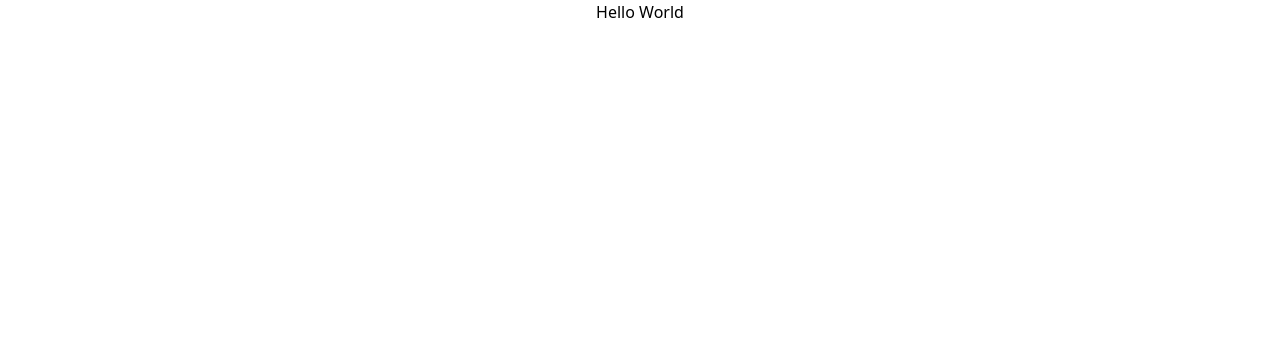
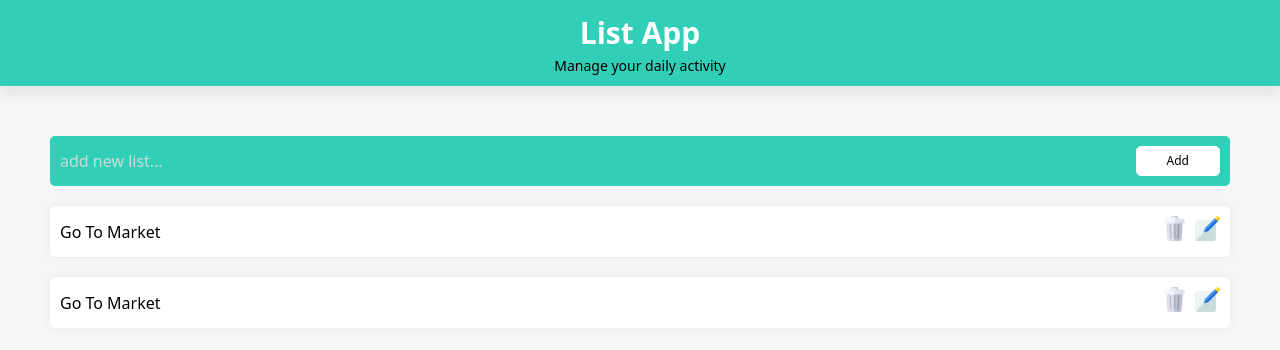
Before and after one commit to rohitnbt/list-app-repo, a React (Create React App) app: page / in a window 1280 px wide. Shown: the top 350 px of the page. Built offline with nearby package versions, Linux system fonts and the light colour scheme.

Commit message:
created design

```diff
--- a/src/App.js
+++ b/src/App.js
@@ -1,9 +1,11 @@
 import './App.css';
+import TodoList from './TodoList';
+
 
 function App() {
   return (
     <div className="App">
-      <h1 className='text-20xl'>Hello World</h1>
+    <TodoList />
     </div>
   );
 }
--- /dev/null
+++ b/src/CreateTodo.js
@@ -0,0 +1,12 @@
+import React from 'react'
+
+export default function CreateTodo() {
+    return (
+        <>
+            <div className='todo-add flex justify-between items-center mb-5'>
+                <input className='w-full' type="text" placeholder='add new list...' />
+                <button>Add</button>
+            </div>
+        </>
+    )
+}
--- /dev/null
+++ b/src/TodoItem.js
@@ -0,0 +1,18 @@
+import React from 'react'
+import Delete from './delete.png'
+import Edit from './editing.png'
+
+
+export default function TodoItem() {
+    return (
+        <>
+           <div className='todo-item mb-5'>
+                <h3 className='todo-heading'>Go To Market</h3>
+                <div className='todo-icons'>
+                    <button className='delete-icon mr-2'><img src={Delete} alt="Delete" /></button>
+                    <button className='edit-icon'><img src={Edit} alt="Edit" /></button>
+                </div>
+           </div>
+        </>
+    )
+}
--- /dev/null
+++ b/src/TodoList.js
@@ -0,0 +1,20 @@
+import React from 'react'
+import TodoItem from './TodoItem'
+import CreateTodo from './CreateTodo'
+
+
+export default function TodoList() {
+  return (
+   <div>
+      <div className='list-box-header'>
+        <h2>List App</h2>
+        <p>Manage your daily activity</p>
+      </div>
+      <div className="list-box-Body">
+        <CreateTodo />
+        <TodoItem />
+        <TodoItem />
+      </div>
+   </div>
+  )
+}
--- a/src/comp.js
+++ /dev/null
@@ -1,7 +0,0 @@
-import React from 'react'
-
-export default function comp() {
-  return (
-    <div>comp</div>
-  )
-}
--- a/src/index.css
+++ b/src/index.css
@@ -1,3 +1,93 @@
 @tailwind base;
 @tailwind components;
 @tailwind utilities;
+
+*{
+  padding: 0;
+  margin: 0;
+  box-sizing: border-box;
+}
+
+.list-box-header h2 {
+  font-size: 30px;
+  font-weight: 700;
+  color: #fff;
+}
+
+.list-box-header p {
+  font-size: 14px;
+}
+
+.list-box-header {
+  background-color: #32cfb8;
+  padding: 10px;
+  box-shadow: 0px 10px 10px 0px #00000010;
+  z-index: 1;
+  position: relative;
+}
+
+.list-box-Body {
+  padding: 50px;
+  background-color: #f6f6f6;
+  min-height: calc(100vh - 86px);
+}
+
+.todo-item {
+  display: flex;
+  background-color: #fff;
+  padding: 10px;
+  border-radius: 5px;
+  box-shadow: 0px 0px 10px 0px #00000010;
+}
+
+.todo-item {
+  display: flex;
+  background-color: #fff;
+  padding: 10px;
+  border-radius: 5px;
+  box-shadow: 0px 0px 10px 0px #00000010;
+  justify-content: space-between;
+  align-items: center;
+}
+
+.todo-icons img {
+  width: 25px;
+}
+
+
+.todo-item .todo-heading {
+  font-size: 16px;
+  font-weight: 500;
+}
+
+.todo-add {
+  padding: 10px;
+  background-color: #32cfb8;
+  border-radius: 5px;
+}
+
+.todo-add input {
+  background-color: transparent;
+  outline: none;
+  color: #fff;
+}
+
+.todo-add input::placeholder {
+  color: #c9dcdc;
+}
+
+.todo-add button {
+  background-color: #fff;
+  font-size: 12px;
+  padding: 5px 30px;
+  border-radius: 5px;
+  border: 1px solid #fff;
+  font-weight: 500;
+  color: #000;
+  transition: all 0.3s ease-in-out;
+}
+
+.todo-add button:hover {
+  background-color: #32cfb8;
+  color: #fff;
+}
```
Also changed, not shown: src/delete.png (added), src/editing.png (added).
